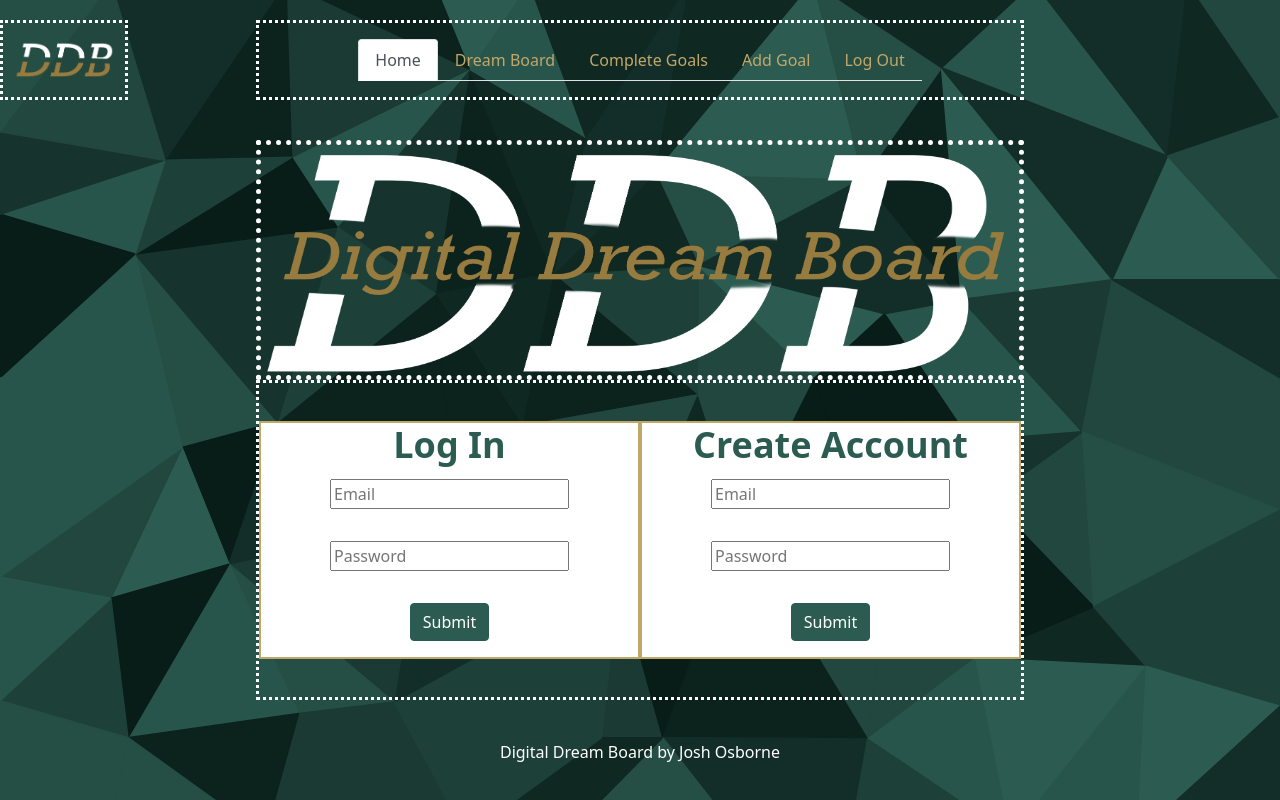
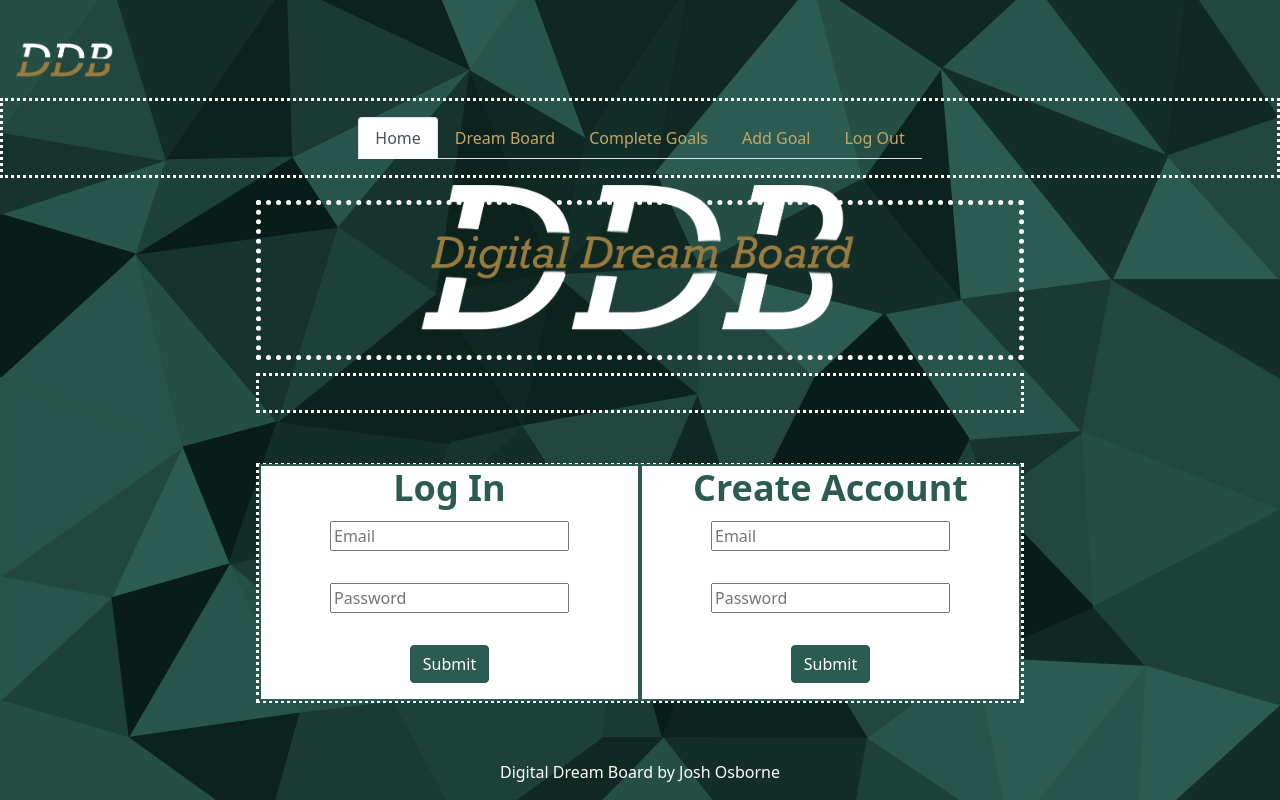
Before and after one commit to JoshOsborne96/Python-Capstone, a Flask app: page / in a window 1280 px wide. Run offline with Flask 2, Linux system fonts and the light colour scheme.

Commit message:
page divs to fix nav bar on all pages but home

```diff
--- a/server.py
+++ b/server.py
@@ -45,7 +45,7 @@ def logout():
    del session["user_email"]
    del session["user_id"]
    flash("Logged out.")
-   return redirect("/login")
+   return redirect("/")
 
 @app.route("/create-user", methods=["GET", "POST"])
 def create_user():
--- a/static/base.css
+++ b/static/base.css
@@ -1,8 +1,13 @@
 * {box-sizing: border-box;}
 
-h1, form, h3{
+h1{
     color: #ffffff;
     justify-content: center;
+    text-align: center;
+}
+
+form {
+    color: #ffffff;
 }
 
 h2 {
@@ -23,6 +28,10 @@ h2 {
     border-color: rgb(114, 24, 24);
 }
 
+.btn.btn-danger:hover{
+    background-color: rgb(49, 10, 10);
+}
+
 html, body {
     height: 100%;
 }
@@ -35,19 +44,11 @@ a, button {
     100% { background-position: 15% 50%;}
 }
 
-div {
-    display: flex;
-    flex-direction: column;
-    align-items: center;
-}
-
 .card.text-center{
     margin-right: 10px;
     width: 200px;
     height: 300px;
     justify-items: center;
-
-
 }
 
 body {
@@ -68,35 +69,53 @@ body {
     }
 }
 
+.page-cont {
+    display: flex;
+    border: 3px solid #ffffff;
+    height: 70vh;
+    width: 100vw;
+    justify-content: center;
+    align-items: center;
+}
+
 .form-cont {
     text-align: left;
 }
 
 .form-cont-1 {
+    position: absolute;
+    top: 200px;
     display: flex;
     flex-direction: row-reverse;
     justify-content:center;
-    align-items: center;
+    align-items:center;
     width: 60vw;
-    height: 30vh;
+    height: 20vh;
     border: 5px dotted #ffffff;
+
 }
 
 .form-cont-2 {
+
     display: flex;
     flex-direction: row-reverse;
     justify-content:space-around;
     align-items: center;
     width: 60vw;
-    height: 40vh;
+    height: 30vh;
+    margin-top: 50px;
     border: 3px dotted #ffffff;
+
+
 }
 
 .nav-cont {
+    top: 0;
     display: flex;
     align-items:center;
     justify-content: center;
-    width: 60vw;
+    /* margin-bottom: 100px; */
+    width: 100vw;
     height: 10vh;
     border: 3px dotted #ffffff;
 }
@@ -111,24 +130,30 @@ body {
     justify-content: center;
     width: 10vw;
     height: 10vh;
+    /* border: 3px dotted #ffffff;  */
+}
+
+.flash-cont {
+    text-align: center;
     border: 3px dotted #ffffff;
+    width: 60vw;
+    height: 5vh;
 }
 
 .login-card {
     width: 20px;
-    border: 2px solid #c3a769;
+    border: 2px solid rgb(44,92,81);
     padding: 10 10px;
-    margin: 10 10px;
     background: #ffffff;
     text-align: center;
+
 
 }
 
 .create-account-card {
     width: 20vw;
-    border: 2px solid #c3a769;
+    border: 2px solid rgb(44,92,81);
     padding: 10 10px;
-    margin: 10 10px;
     background: #ffffff;
     text-align: center;
 
@@ -168,11 +193,6 @@ body {
     gap: 16px;
 }
 
-input:hover {
-    background-color:#c3a769
-
-}
-
 .create-account-card > h2 {
     margin: 0 0 12px;
     font-size: 36px;
@@ -198,8 +218,8 @@ input:hover {
     display: flex;
     flex-wrap: wrap;
     flex-direction: row;
-    padding: 70px, 30px, 44px;
-    margin: 0 0 30px;;
+    border: 3px solid #ffffff;
+
 }
 
 /* #logo-small {
@@ -210,20 +230,14 @@ input:hover {
 } */
 
 #logo-large {
-    margin: 20px;
-    width: 60vw;
-    height: 30vh;
+    width: 450px;
+    height: 100%;
 }
 
 .logo-large-container {
-    padding: 70px, 30px, 44px;
-    margin: 30 30px;
-
+    margin-bottom: 50px;
 }
 
-.nav{
-    margin: 20px;
-}
 
 .nav-link {
     color: #c3a769;
@@ -233,7 +247,9 @@ input:hover {
     color: #ffffff
 }
 .footer{
-    color:#ffffff
+    color:#ffffff;
+    position: absolute;
+    bottom: 0
 }
 
 .flash-msg {
--- a/templates/add_goal.html
+++ b/templates/add_goal.html
@@ -3,6 +3,7 @@
 
 <h1>ADD GOAL</h1>
 
+<div class="page-cont">
     <div class="form-cont">
         <form action="{{ url_for('add_goal') }}" method="POST">
             {{ goal_form.csrf_token() }}
@@ -25,7 +26,7 @@
             </div>
             </form>
     </div>
-
+</div>
 
 
 
--- a/templates/base.html
+++ b/templates/base.html
@@ -64,11 +64,6 @@
          </div>
     </header>
 
-    {% for msg in get_flashed_messages() %}
-    <p class="flash-msg">
-      {{ msg }}
-    </p>
-    {% endfor %}
 
     <main>
         {% block main %}
--- a/templates/complete_goals.html
+++ b/templates/complete_goals.html
@@ -3,6 +3,7 @@
 
 <h1>COMPLETED GOALS</h1>
 
+<div class="page-cont">
   <div id="goal-list">
         {% for goal in goals %}
           <div class="card text-center">
@@ -15,6 +16,7 @@
         {% endfor %}
 
   </div>
+</div>
 
 
 
--- a/templates/home.html
+++ b/templates/home.html
@@ -1,5 +1,6 @@
 {% extends "base.html" %}
 {% block main %}
+
 
   <div class="form-cont-1">
     <div class="logo-large-container">
@@ -7,6 +8,14 @@
       <img id="logo-large" src="../static/Untitled_Artwork1.PNG">
 
     </div>
+  </div>
+
+  <div class="flash-cont">
+    {% for msg in get_flashed_messages() %}
+    <p class="flash-msg">
+      {{ msg }}
+    </p>
+    {% endfor %}
   </div>
 
   <div class="form-cont-2">
--- a/templates/pending_goals.html
+++ b/templates/pending_goals.html
@@ -3,6 +3,7 @@
 
 <h1>DREAM BOARD</h1>
 
+<div class="page-cont">
   <div id="goal-list">
 
         {% for goal in goals %}
@@ -24,5 +25,5 @@
         {% endfor %}
       </ul>
   </div>
-
+</div>
 {% endblock %}
```
Also changed, not shown: templates/update_goal.html (+5 -2 lines). Lines whose indentation alone changed are shown as unchanged.
